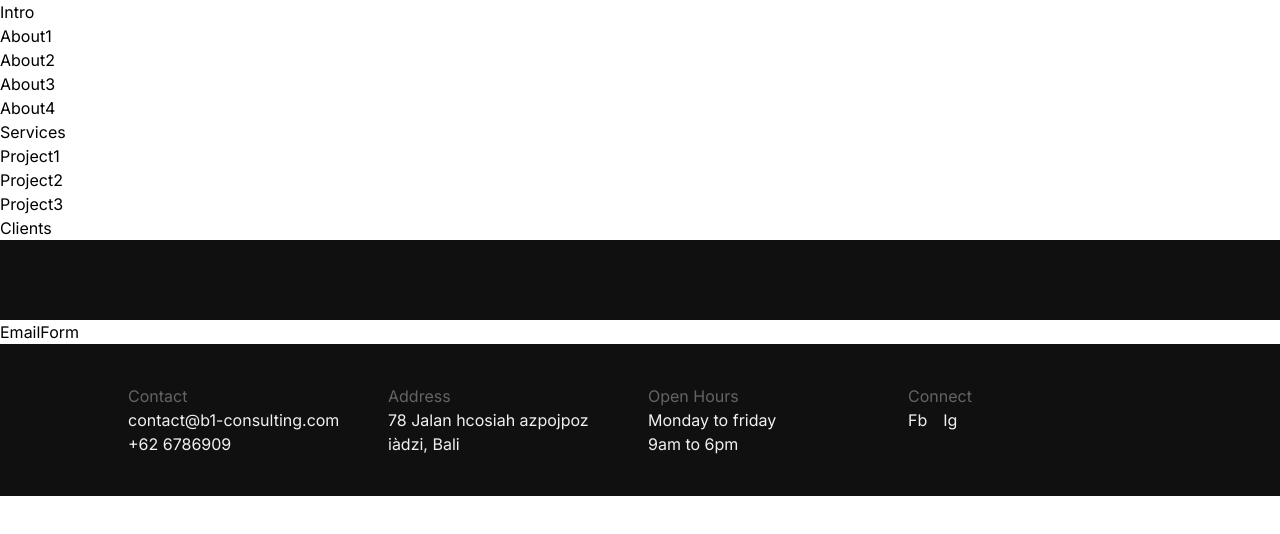
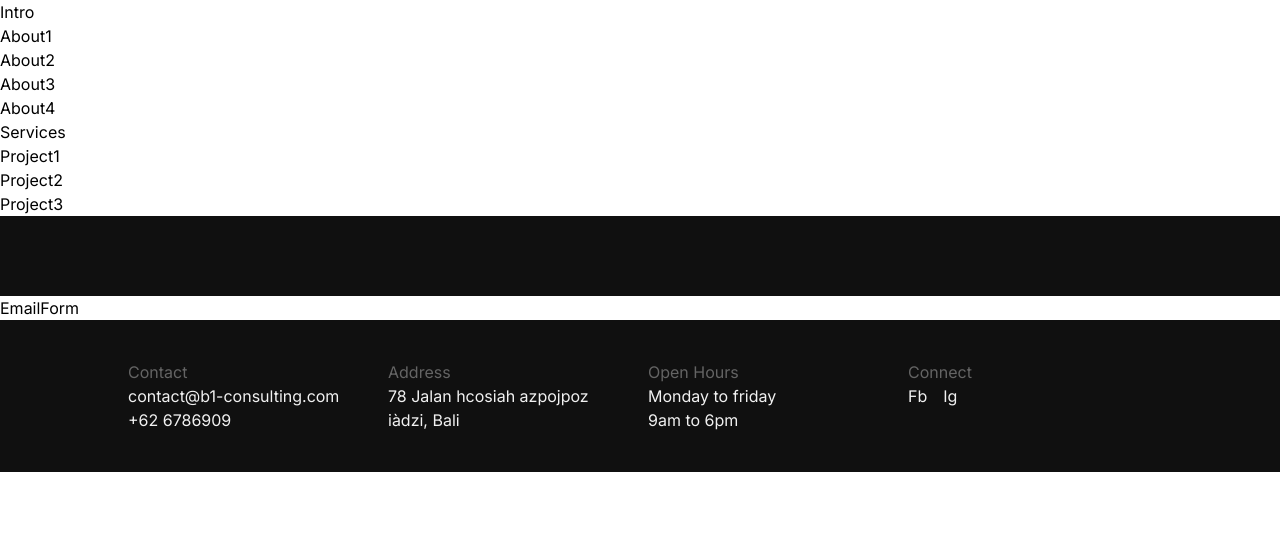
Before and after one commit to DevAdeelAhmad/b-one-consulting, a Next.js app: page / in a window 1280 px wide. Shown: the top 534 px of the page. Built offline with nearby package versions, Linux system fonts and the light colour scheme.

Commit message:
working on Client Section

```diff
--- a/components/Clients.tsx
+++ b/components/Clients.tsx
@@ -2,7 +2,9 @@ import React from 'react'
 
 const Clients = () => {
   return (
-    <div>Clients</div>
+    <section>
+
+    </section>
   )
 }
 
```
Also changed, not shown: 1 other file (tests, documents, lock files or other folders).
